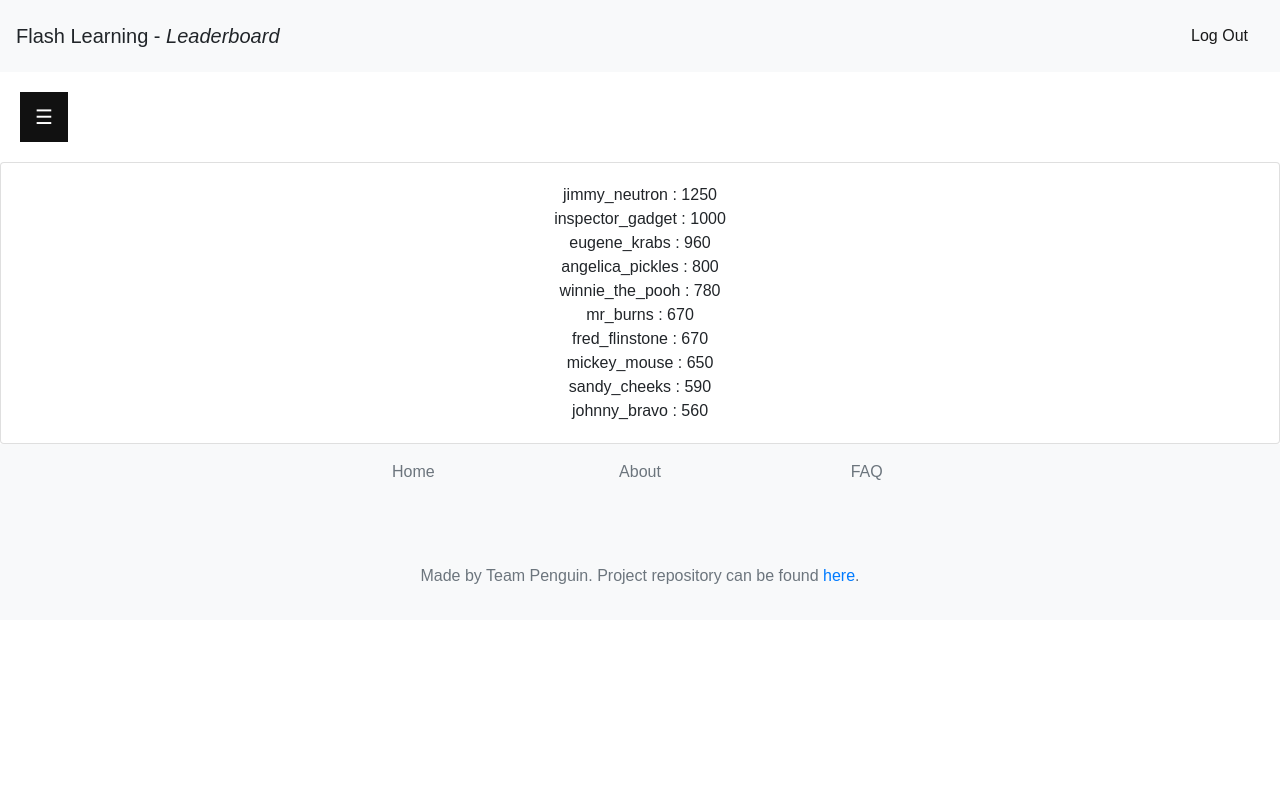
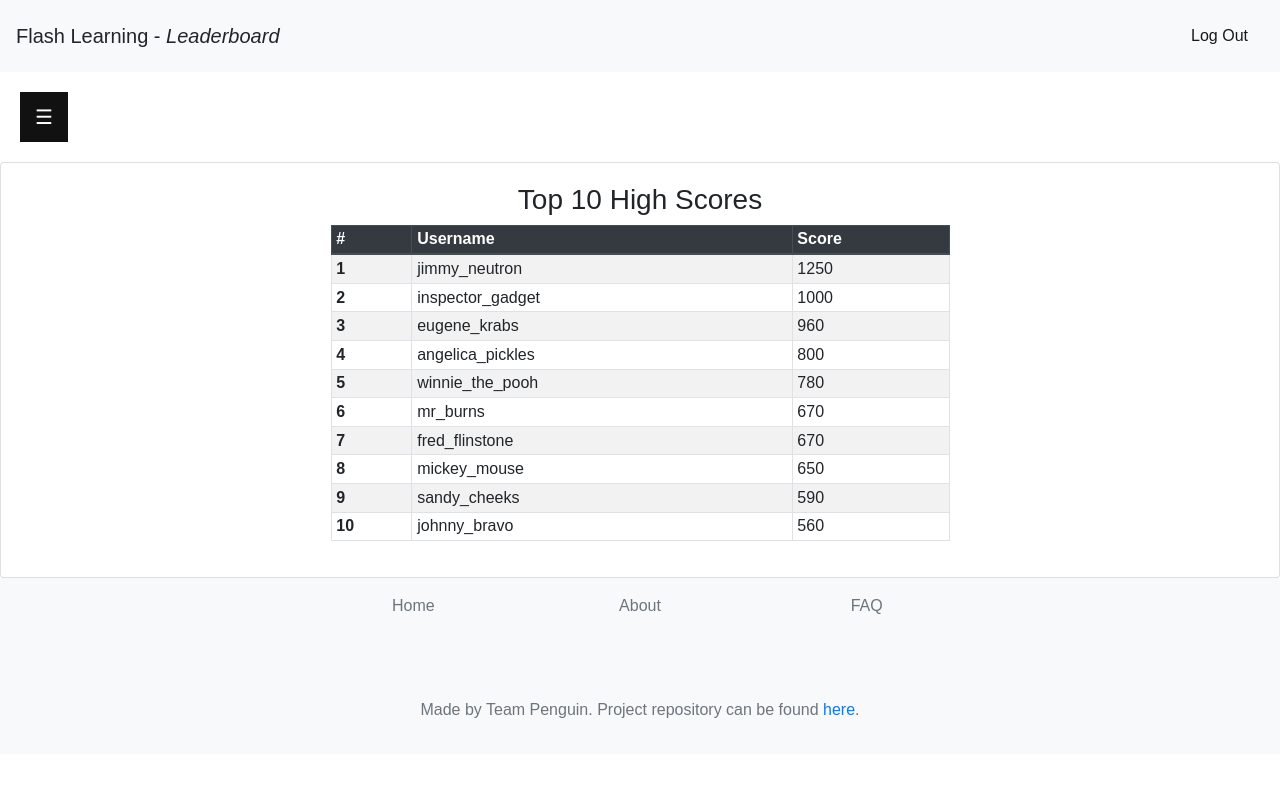
Before and after one commit to tobifanibi/flash_learning, a Flask app: a page that uses flash_learning/templates/leaderboard.html in a window 1280 px wide. Shown: the top 797 px of the page. Before the commit the page ends 584 px from the top, so only its background shows below. Run offline with Flask 2, Linux system fonts and the light colour scheme; a user stored in the database is signed in; data comes from the database, SQL or seed files in the repository; some libraries are stand-ins or nearby versions.

Commit message:
Added current score to stats page and formatted leaderboard

```diff
--- a/flash_learning/students/routes.py
+++ b/flash_learning/students/routes.py
@@ -31,7 +31,8 @@ def profile(username):
 @login_required
 def stats(username):
     student = Student.query.filter_by(username=current_user.username).first()
-    return render_template("stats.html", title="Stats", user=student)
+    score = current_user.points
+    return render_template("stats.html", title="Stats", user=student, score=score)
 
 
 @students.route("/student/<username>/leaderboard", methods=["GET"])
--- a/flash_learning/templates/leaderboard.html
+++ b/flash_learning/templates/leaderboard.html
@@ -5,7 +5,29 @@
 {% block head %}
 {% endblock %}
 {% block body %}
-    {% for score in scores %}
-        <div>{{ score.username }} : {{ score.points }}</div>
-    {% endfor %}
+<h3>Top 10 High Scores</h3>
+
+<div class="w-50 d-inline-block">
+	<div class="table-responsive">
+		<table class="table table-striped table-bordered table-hover table-sm">
+			<thead class="thead-dark">
+				<tr>
+					<th scope="col">#</th>
+					<th scope="col">Username</th>
+					<th scope="col">Score</th>
+				</tr>
+			</thead>
+			<tbody>
+				{% for score in scores %}
+				<tr>
+					<th scope="row">{{loop.index}}</th>
+					<td>{{ score.username }}</td>
+					<td>{{ score.points }}</td>
+				</tr>
+				{% endfor %}
+			</tbody>
+		</table>
+	</div>
+</div>
+
 {% endblock %}
--- a/flash_learning/templates/stats.html
+++ b/flash_learning/templates/stats.html
@@ -20,6 +20,10 @@
 {% endblock %}
 
 {% block body %}
+
+  <div class="text-center">
+    <h4>Current Score: {{score}}</h4>
+  </div>
 
   <div class="container-fluid">
     <div class="justify-content-center row ">
```
